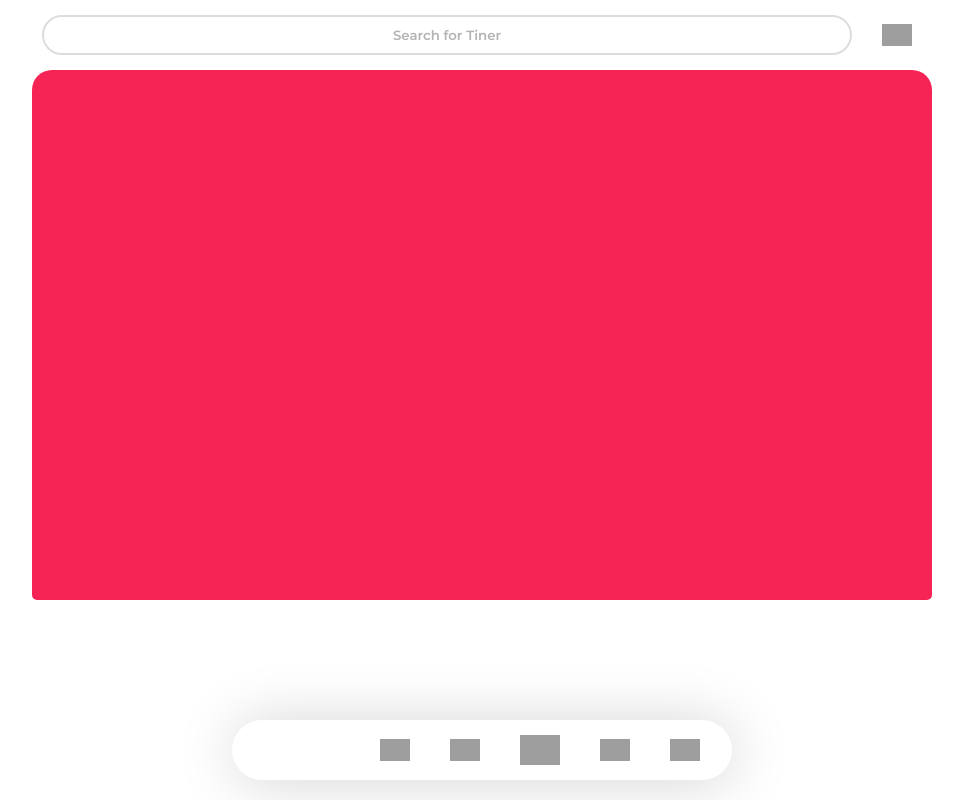
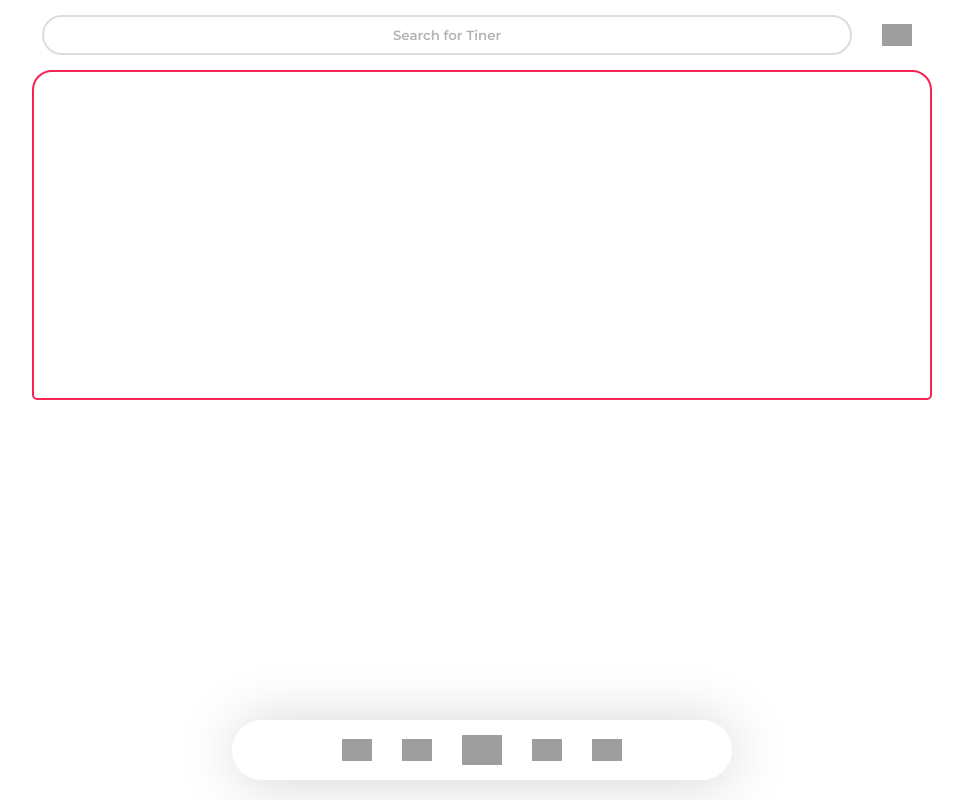
Before and after one commit to EzehAntony/Tiner, a React (Create React App) app: page /home in a window 1280 px wide. Shown: the whole page, without its empty margins (158-1121 px from the left). Built offline with nearby package versions, Linux system fonts and the light colour scheme; grey boxes are pictures that could not be loaded; the HTML template or start-up script is replaced by a standard one.

Commit message:
start redirect

```diff
--- a/src/components/Footer.css
+++ b/src/components/Footer.css
@@ -11,7 +11,7 @@
     right: 0;
     border-radius: 50px;
     display: flex;
-    justify-content: space-around;
+    justify-content: center;
     align-items: center;
     box-shadow: 2px 2px 60px #d4d4d4 ;
     z-index: 9;
@@ -23,6 +23,6 @@
 
 .footer img {
     width: 30px;
-    margin: 0 20px;
+    margin: 0 15px;
     cursor: pointer;
 }
--- a/src/pages/Home.css
+++ b/src/pages/Home.css
@@ -34,11 +34,12 @@
 }
 
 .main {
-  background-color: var(--base);
   width: 90%;
-  min-height: 530px;
+  background-color: transparent;
+  border: 2px solid var(--base);
+  min-height: 330px;
   max-width: 900px;
-  margin: 0 auto;
+  margin: auto;
   border-radius: 20px 20px 5px 5px;
   z-index: 1;
 }
```
